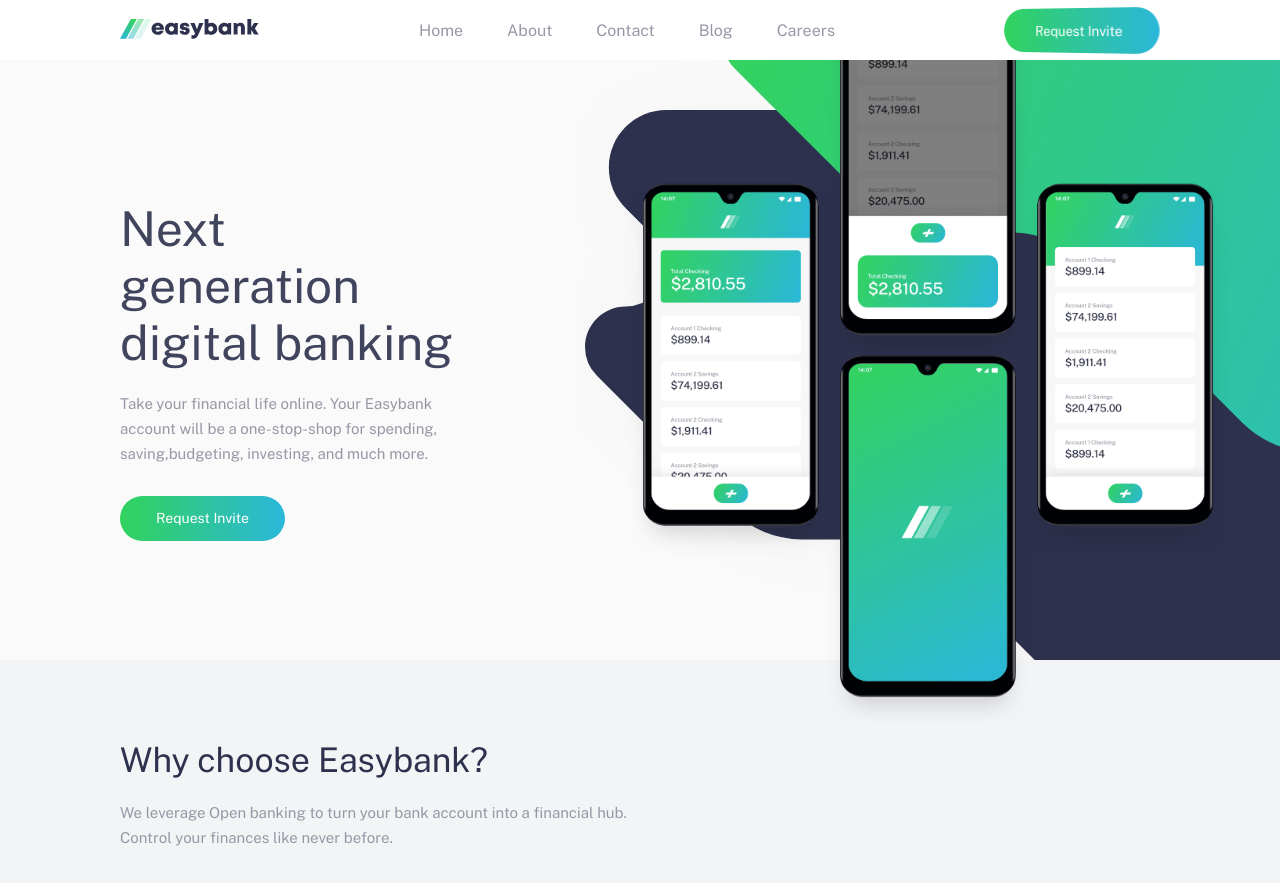
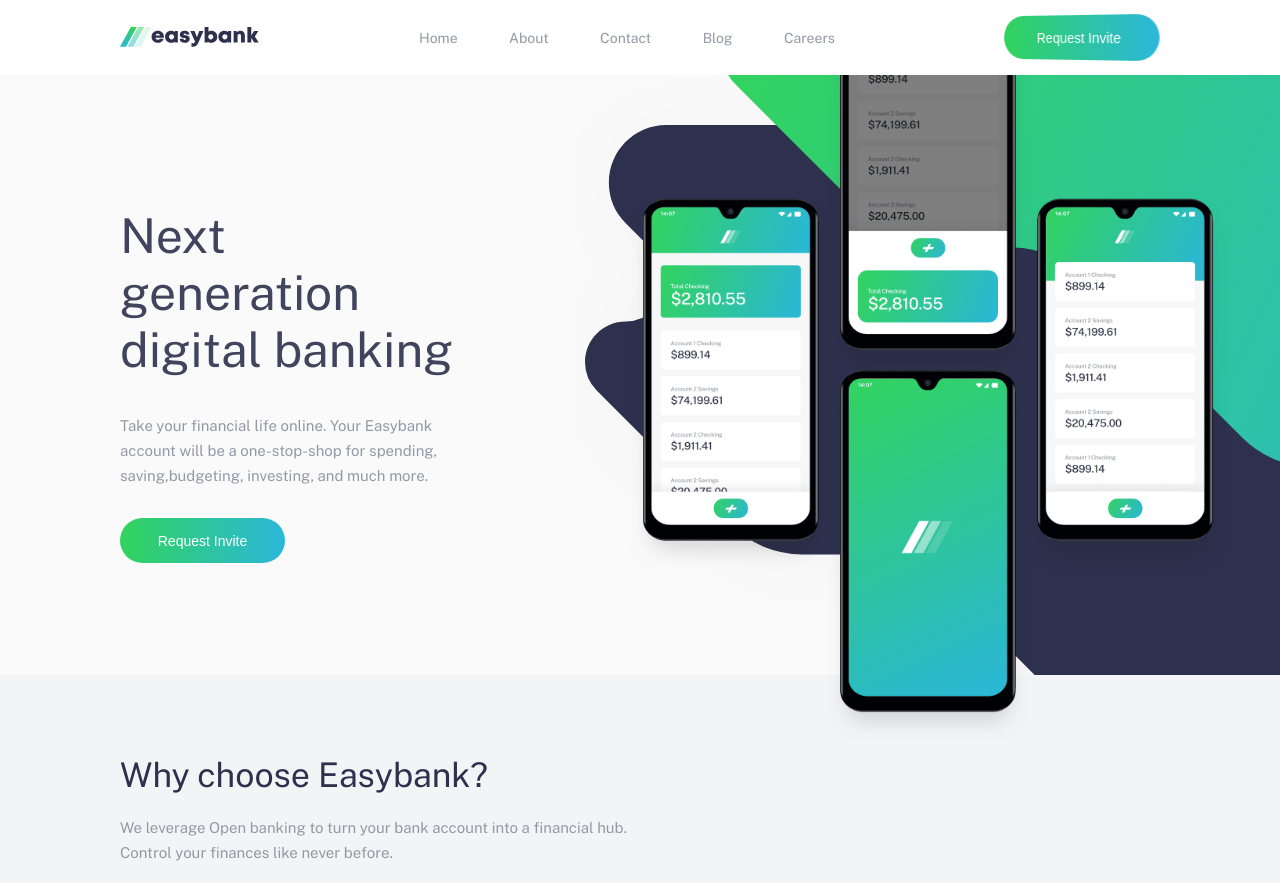
Before and after one commit to gokseloz/Easybank-Landingpage, a website: page index.html in a window 1280 px wide. Shown: the top 883 px of the page. Drawn offline with nearby package versions, Linux system fonts and the light colour scheme.

Commit message:
style changes

```diff
--- a/index.html
+++ b/index.html
@@ -38,7 +38,7 @@
     <main>
         <section class="intro">
             <div class="intro-bg">
-                <img src="/images/image-mockups.png" alt="mockups">
+                <img src="images/image-mockups.png" alt="mockups">
             </div>
 
             <div class="intro-text">
--- a/scss/_base.scss
+++ b/scss/_base.scss
@@ -10,12 +10,18 @@
 $lightGrayish-blue: hsl(220, 16%, 96%);
 $veryLight-gray: hsl(0, 0%, 98%);
 
-* {
+*, *::before, *::after {
+    box-sizing: border-box;
+}
+
+body{
     margin: 0;
     padding: 0;
+    font-family: $public;
+}
+
+a, a:visited, a:hover{
     text-decoration: none;
-    box-sizing: border-box;
-    font-family: $public;
 }
 
 html {
--- a/scss/layouts/_header.scss
+++ b/scss/layouts/_header.scss
@@ -2,18 +2,17 @@
     display: flex;
     justify-content: space-between;
     align-items: center;
-    padding: 2em;
+    padding: 2.4rem;
     position: relative;
     z-index: 10;
     background-color: #fff;
 
     @media (min-width:768px) {
-        padding: 0rem 6rem;
-        height: 6rem;
+        padding: 1.5rem 6rem;
     }
 
     @media (min-width:1100px) {
-        padding: 0rem 12rem;
+        padding: 1.5rem 12rem;
     }
 
 
@@ -40,9 +39,10 @@
             width: 40%;
             padding: 0;
             flex-direction: row;
+            justify-content: space-between;
             opacity: 1;
-            justify-content: space-between;
             height: 100%;
+            height: 4.5rem;
         }
 
         @media (min-width:1100px) {
@@ -63,7 +63,7 @@
             position: relative;
             color: $grayish-blue;
             font-size: 1.6rem;
-            transition: color .5s;
+            transition: color .3s linear;
 
             @media (min-width:768px) {
                 font-size: 1.4rem;
@@ -73,15 +73,11 @@
                 height: 100%;
             }
 
-            @media (min-width:1100px) {
-                font-size: 1.6rem;
-            }
-
-            &+.link {
-                margin-top: 2.5rem;
+            &:not(:last-child) {
+                margin-bottom: 2.5rem;
 
                 @media (min-width:768px) {
-                    margin-top: 0rem;
+                    margin-bottom: 0rem;
                 }
             }
 
@@ -103,12 +99,12 @@
                 background-color: $lime-green;
                 left: 0;
                 bottom: -4px;
-                transition: transform .5s;
+                transition: transform .3s linear;
                 transform: scaleX(0);
                 transform-origin: right;
 
                 @media (min-width:768px) {
-                    bottom: 0px;
+                    bottom: -16px;
                 }
             }
         }
```
Also changed, not shown: css/main.css.
